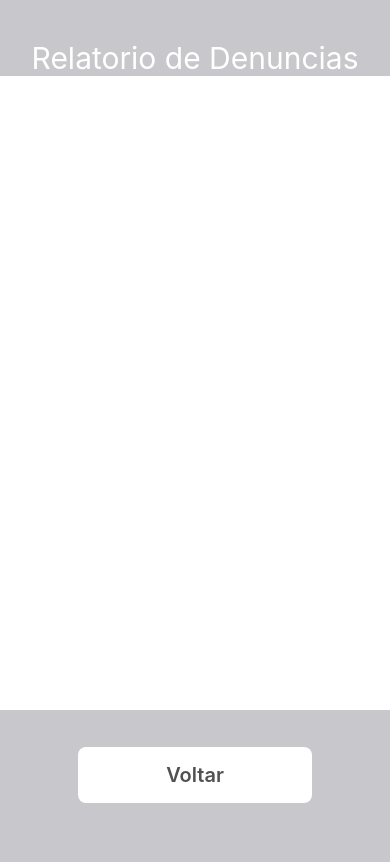
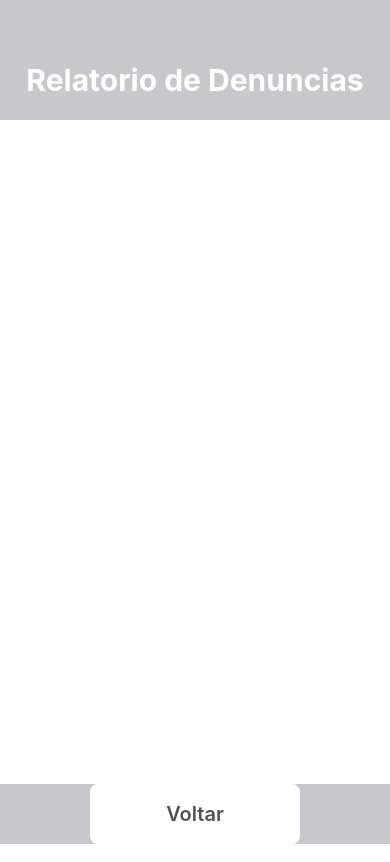
Before and after one commit to Arthur-dezingrini/DengueAlertaFront, a React Native app: screen /RelatorioDenuncia in a window 390 px wide. Built offline with nearby package versions, Linux system fonts and the light colour scheme.

Commit message:
Componentes alterados, porem ainda não correspodem a espectativa final - proxima etapa remover o responsivecomponent

```diff
--- a/components/Footer.jsx
+++ b/components/Footer.jsx
@@ -2,7 +2,6 @@ import React from "react";
 import { View, StyleSheet, TouchableOpacity } from "react-native";
 import Icon from "react-native-vector-icons/Entypo";
 import CustomButton from "./CustomButton";
-import ResponsiveComponent from "./ResponsiveComponent";
 
 const Footer = ({
   nameIconLeft = "",
@@ -13,25 +12,25 @@ const Footer = ({
   onPressLeft = () => {},
 }) => {
   return (
-    <ResponsiveComponent>
     <View style={styles.container}>
       {nameIconLeft && (
         <TouchableOpacity onPress={onPressLeft} style={styles.containerItem}>
           <Icon name={nameIconLeft} style={styles.icon} />
         </TouchableOpacity>
       )}
-
       <View style={styles.textContainer}>
-          <CustomButton style={styles.largebottom} title={texto} onPress={onPress} />
+        <CustomButton
+          style={styles.largebutton}
+          title={texto}
+          onPress={onPress}
+        />
       </View>
-
       {nameIconRight && (
         <TouchableOpacity onPress={onPressRight} style={styles.containerItem}>
           <Icon name={nameIconRight} style={styles.icon} />
         </TouchableOpacity>
       )}
     </View>
-    </ResponsiveComponent>
   );
 };
 
@@ -40,10 +39,12 @@ const styles = StyleSheet.create({
     flexDirection: "row",
     width: "100%",
     backgroundColor: "#C7C7CC",
-    justifyContent: 'space-around',
-    alignItems: 'flex-start',
-    paddingTop: 15,
-    height: 130,
+    justifyContent: "space-around",
+    alignItems: "center",
+    height: 60,
+    paddingHorizontal: 20,
+    position: "absolute",
+    bottom: 0,
   },
   icon: {
     fontSize: 25,
@@ -51,24 +52,20 @@ const styles = StyleSheet.create({
   },
   containerItem: {
     padding: 12,
-    borderRadius: 12,
   },
   textContainer: {
     flex: 1,
     alignItems: "center",
     justifyContent: "center",
+  },
+  largebutton: {
+    width: "60%",
+    height: 60,
+    backgroundColor: "#000",
     borderRadius: 12,
-  },
-  largebottom: {
-    width: '60%',
-    height: 'auto',
-    backgroundColor: '#000',
-    borderRadius: 12,
-    color: '#fff',
+    color: "#fff",
     fontSize: 18,
   },
-
-
 });
 
 export default Footer;
--- a/components/Header.jsx
+++ b/components/Header.jsx
@@ -1,5 +1,5 @@
 import React from "react";
-import { View, Text, StyleSheet, Image, TouchableOpacity, Platform } from "react-native";
+import { View, Text, StyleSheet, Image, TouchableOpacity } from "react-native";
 import Icon from "react-native-vector-icons/Entypo";
 
 const Header = ({
@@ -43,19 +43,11 @@ const styles = StyleSheet.create({
   headerContainer: {
     flexDirection: "row",
     width: "100%",
-    // paddingHorizontal: 20,
-    // paddingVertical: 10,
     backgroundColor: "#C7C7CC",
-    // height: 100,
-    ...Platform.select({
-      ios: {
-        padding: 16,
-      },
-      android: {
-        padding: 10,
-        height: 60,
-      },
-    }),
+    justifyContent: "space-between",
+    alignItems: "center",
+    paddingHorizontal: 20,
+    height: 80,
   },
   titleContainer: {
     flex: 1,
@@ -77,8 +69,7 @@ const styles = StyleSheet.create({
   titleTextSolo: {
     color: "#fff",
     fontSize: 30,
-    fontStyle: "bold",
-
+    fontWeight: "bold",
   },
   logo: {
     width: 40,
@@ -86,7 +77,11 @@ const styles = StyleSheet.create({
     marginLeft: 10,
   },
   iconContainer: {
-    padding: 5,
+    padding: 12,
+  },
+  icon: {
+    fontSize: 25,
+    color: "#fff",
   },
 });
 
--- a/pages/Denuncia.jsx
+++ b/pages/Denuncia.jsx
@@ -1,20 +1,29 @@
-import React, { useEffect, useState } from 'react';
-import { View, Text, StyleSheet, TextInput, Image, Platform, Alert, ScrollView } from 'react-native';
-import { CheckBox } from 'react-native-elements';
-import Header from '../components/Header';
-import Footer from '../components/Footer';
-import ResponsiveComponent from '../components/ResponsiveComponent';
-import * as MediaLibrary from 'expo-media-library';
-import * as ImagePicker from 'expo-image-picker';
-import axios from 'axios';
-import * as FileSystem from 'expo-file-system';
-import LoadingModal from '../components/ModalLoading';
+import React, { useEffect, useState } from "react";
+import {
+  View,
+  Text,
+  StyleSheet,
+  TextInput,
+  Image,
+  Platform,
+  Alert,
+  ScrollView,
+} from "react-native";
+import { CheckBox } from "react-native-elements";
+import Header from "../components/Header";
+import Footer from "../components/Footer";
+import * as MediaLibrary from "expo-media-library";
+import * as ImagePicker from "expo-image-picker";
+import axios from "axios";
+import * as FileSystem from "expo-file-system";
+import LoadingModal from "../components/ModalLoading";
+import { SafeAreaView } from "react-native-safe-area-context";
 
 export default function Denuncia({ navigation }) {
-  const [endereco, setEndereco] = useState('');
-  const [bairro, setBairro] = useState('');
-  const [cidade, setCidade] = useState('');
-  const [descricao, setDescricao] = useState('');
+  const [endereco, setEndereco] = useState("");
+  const [bairro, setBairro] = useState("");
+  const [cidade, setCidade] = useState("");
+  const [descricao, setDescricao] = useState("");
   const [checkedLocal, setCheckedLocal] = useState(false);
   const [checkedAnonimo, setCheckedAnonimo] = useState(false);
   const [permissionCamera, setPermissionCamera] = useState(null);
@@ -27,16 +36,16 @@ export default function Denuncia({ navigation }) {
     (async () => {
       await MediaLibrary.requestPermissionsAsync();
       const cameraStatus = await ImagePicker.requestCameraPermissionsAsync();
-      setPermissionCamera(cameraStatus.status === 'granted');
+      setPermissionCamera(cameraStatus.status === "granted");
       const galeryStatus = await ImagePicker.requestMediaLibraryPermissionsAsync();
-      setPermissionGalery(galeryStatus.status === 'granted');
+      setPermissionGalery(galeryStatus.status === "granted");
     })();
   }, []);
 
   const openCamera = async () => {
     const { status } = await ImagePicker.requestCameraPermissionsAsync();
-    if (status !== 'granted') {
-      Alert.alert('Permissão de câmera necessária');
+    if (status !== "granted") {
+      Alert.alert("Permissão de câmera necessária");
       return;
     }
 
@@ -50,14 +59,16 @@ export default function Denuncia({ navigation }) {
       setImage(result.assets[0].uri);
     }
 
-    const base64 = await FileSystem.readAsStringAsync(result.assets[0].uri, { encoding: FileSystem.EncodingType.Base64 });
+    const base64 = await FileSystem.readAsStringAsync(result.assets[0].uri, {
+      encoding: FileSystem.EncodingType.Base64,
+    });
     setBase64Image(base64);
   };
 
   const openGallery = async () => {
     const { status } = await ImagePicker.getMediaLibraryPermissionsAsync();
-    if (status !== 'granted') {
-      Alert.alert('Permissão da Galeria Necessária');
+    if (status !== "granted") {
+      Alert.alert("Permissão da Galeria Necessária");
       return;
     }
 
@@ -72,13 +83,15 @@ export default function Denuncia({ navigation }) {
       setImage(result.assets[0].uri);
     }
 
-    const base64 = await FileSystem.readAsStringAsync(result.assets[0].uri, { encoding: FileSystem.EncodingType.Base64 });
+    const base64 = await FileSystem.readAsStringAsync(result.assets[0].uri, {
+      encoding: FileSystem.EncodingType.Base64,
+    });
     setBase64Image(base64);
   };
 
   const handleSubmit = async () => {
     const formData = {
-      data: new Date().toISOString('yyyy/MM/dd'),
+      data: new Date().toISOString("yyyy/MM/dd"),
       endereco,
       bairro,
       cidade,
@@ -92,42 +105,38 @@ export default function Denuncia({ navigation }) {
 
     try {
       setLoading(true);
-      const response = await axios.post(
-        'http://10.1.198.26:8080/foco/notificar',
-        formData,
-      );
-
+      const response = await axios.post("http://10.1.198.26:8080/foco/notificar",formData);
       if (response.status === 200) {
-        Alert.alert('Sucesso', 'Denúncia enviada com sucesso!');
-        setEndereco('');
-        setBairro('');
-        setCidade('');
-        setDescricao('');
+        Alert.alert("Sucesso", "Denúncia enviada com sucesso!");
+        setEndereco("");
+        setBairro("");
+        setCidade("");
+        setDescricao("");
         setCheckedAnonimo(false);
         setImage(null);
         setLoading(false);
       } else {
-        Alert.alert('Erro', 'Falha ao enviar denúncia.');
+        Alert.alert("Erro", "Falha ao enviar denúncia.");
         setLoading(false);
       }
     } catch (error) {
       console.error(error);
       setLoading(false);
-      Alert.alert('Erro', 'Ocorreu um erro interno. Contate o suporte.');
+      Alert.alert("Erro", "Ocorreu um erro interno. Contate o suporte.");
     }
   };
 
   return (
-    <ResponsiveComponent>
+    <SafeAreaView style={{flex: 1}}>
     <View style={styles.container}>
       <LoadingModal visible={loading} />
       <Header
-          title={'Denúncia'}
+        title={"Denúncia"}
         mostrarDocs={true}
         mostrarMenu={true}
-          iconLeft={'chevron-thin-left'}
-          funcao={() => navigation.navigate('RelatorioDenuncia')}
-          funcaoLeft={() => navigation.navigate('Home')}
+        iconLeft={"chevron-thin-left"}
+        funcao={() => navigation.navigate("RelatorioDenuncia")}
+        funcaoLeft={() => navigation.navigate("Home")}
       />
       <ScrollView contentContainerStyle={styles.scrollViewContent}>
         <View style={styles.contentContainer}>
@@ -167,7 +176,9 @@ export default function Denuncia({ navigation }) {
                 checkedColor="#000"
                 uncheckedColor="#000"
               />
-              <Text style={styles.checkBoxText}>Quer usar a localização atual?</Text>
+              <Text style={styles.checkBoxText}>
+                Quer usar a localização atual?
+              </Text>
             </View>
             <View style={styles.checkBox}>
               <CheckBox
@@ -185,87 +196,82 @@ export default function Denuncia({ navigation }) {
         </View>
       </ScrollView>
       <Footer
-          nameIconLeft={'attachment'}
-          nameIconRight={'camera'}
-          texto={'CONFIRMAR'}
+        nameIconLeft={"attachment"}
+        nameIconRight={"camera"}
+        texto={"CONFIRMAR"}
         onPress={handleSubmit}
         onPressRight={openCamera}
         onPressLeft={openGallery}
       />
     </View>
-    </ResponsiveComponent>
+    </SafeAreaView>
   );
 }
 
 const styles = StyleSheet.create({
   container: {
-    // flex: 1,
-    alignItems: 'center',
+    flex: 1,
+    alignItems: "center",
+    flexDirection: "column",
+    justifyContent: "space-between",
   },
   scrollViewContent: {
     flexGrow: 1,
-    padding: 20,
+    marginTop: 20,
+    marginBottom: 60,
   },
   contentContainer: {
     flex: 1,
-    width: '100%',
-    alignItems: 'center',
+    width: "100*",
+    alignItems: "center",
   },
   inputContainer: {
-    width: '100%',
+    width: "100%",
+    paddingHorizontal: 20,
   },
   input: {
     paddingStart: 16,
-    backgroundColor: '#fff',
+    backgroundColor: "#fff",
     borderRadius: 8,
-    borderColor: '#000',
+    borderColor:    "#000",
     borderWidth: 1,
     padding: 5,
     height: 40,
     marginBottom: 12,
   },
   textArea: {
-    backgroundColor: '#fff',
+    backgroundColor: "#fff",
     borderRadius: 8,
-    height: 100,
+    height: "100*",
     padding: 16,
-    textAlignVertical: 'top',
+    textAlignVertical: "top",
     marginBottom: 12,
-    borderColor: '#000',
+    borderColor: "#000",
     borderWidth: 1,
   },
   checkContainer: {
-    width: '110%',
+    width: "100%",
+    paddingHorizontal: 20,
     marginBottom: 12,
   },
   checkBox: {
-    flexDirection: 'row',
-    alignItems: 'center',
+    flexDirection: "row",
+    alignItems: "center",
     marginBottom: 8,
-    textShadowColor: '#000',
-    textShadowOffset: { width: 0.5, height: 0.5 },
-    textShadowRadius: 1,
-
   },
   checkBoxText: {
     marginLeft: 8,
   },
   imageContainer: {
-    ...Platform.select({
-      ios: {
-        width: '50%',
-        height: '30%',
-      },
-      android: {
-        width: '55%',
-        height: '30%',
-        backgroundColor: '#000',
-      },
-    }),
+    width: "100%",
+    height: 200,
+    alignItems: "center",
+    justifyContent: "center",
+    marginBottom: 20,
   },
   image: {
-    width: '100%',
-    height: '100%',
+    width: "100%",
+    height: "100%",
     borderRadius: 8,
   },
 });
```
Lines whose indentation alone changed are shown as unchanged.
